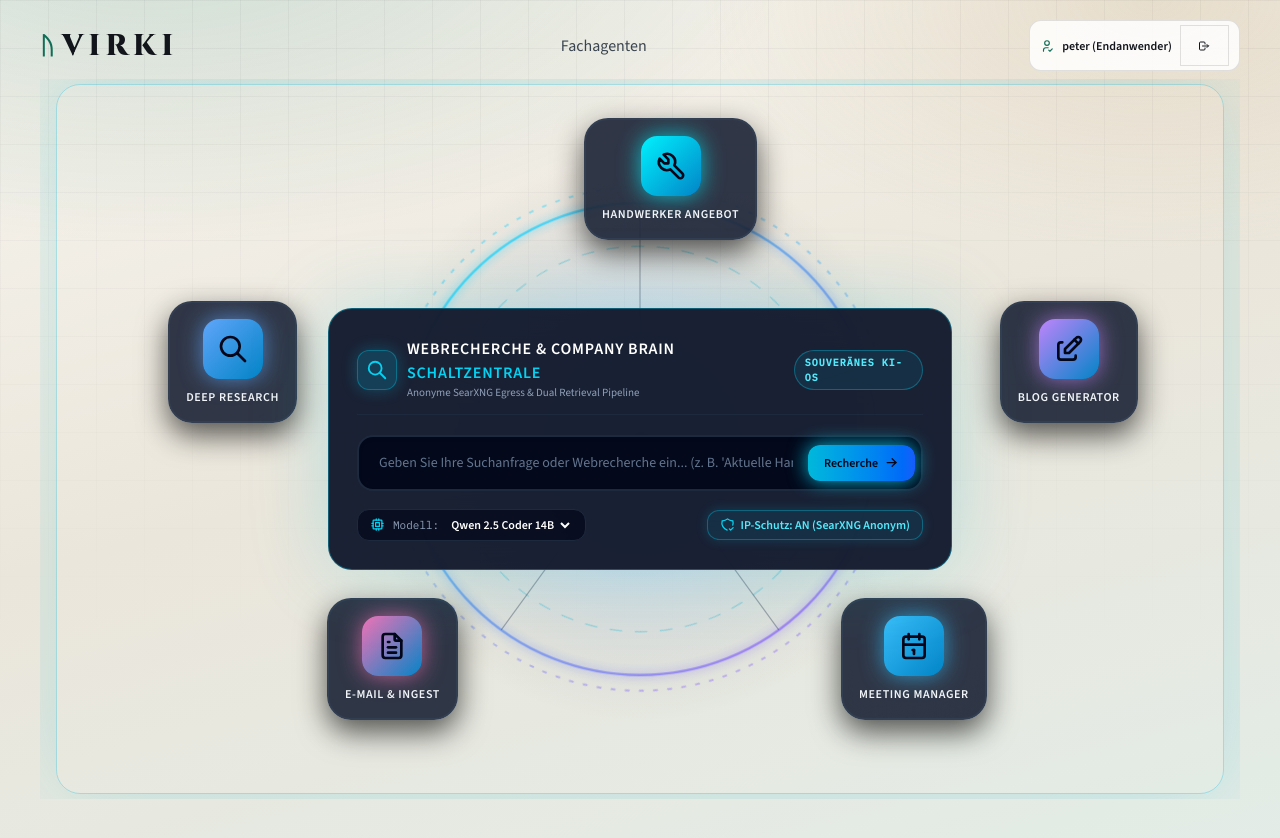
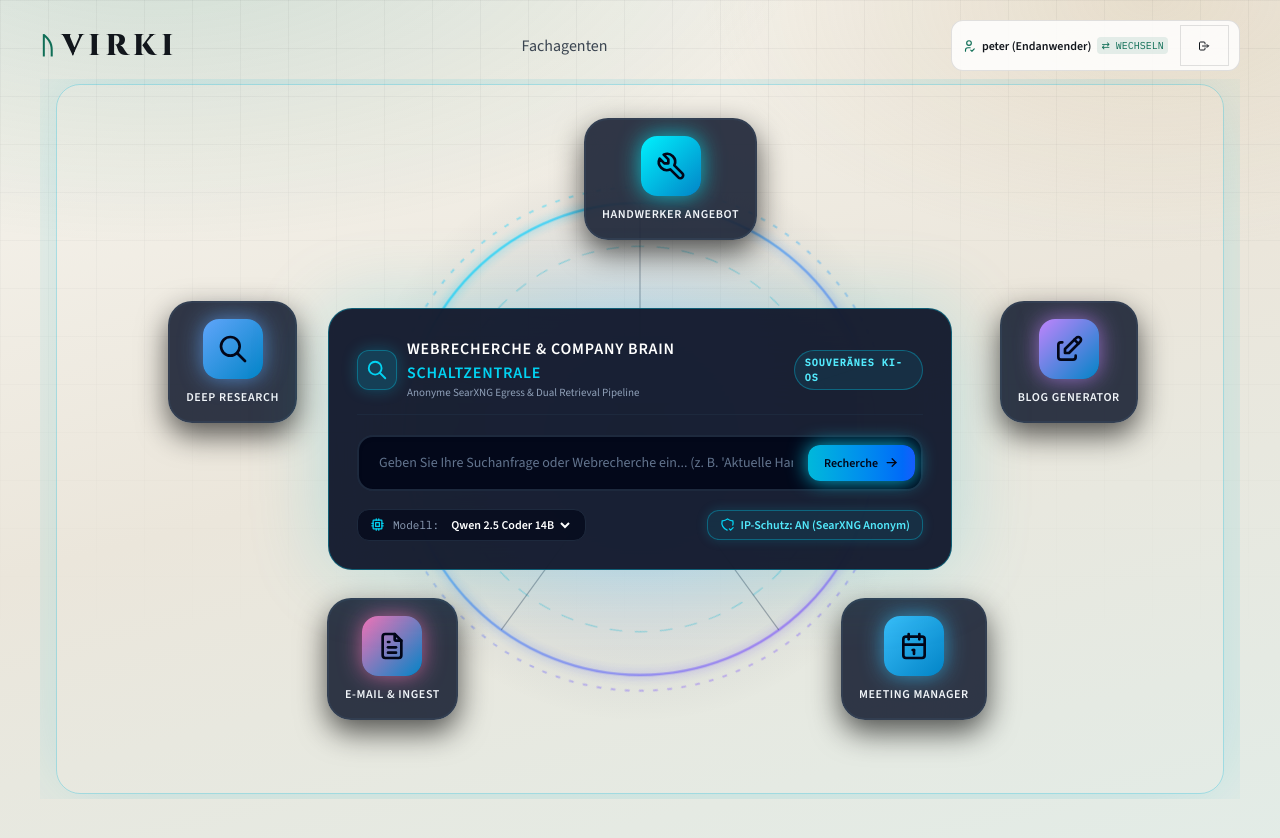
Before and after one commit to NextChapterExperts/ai-os-v2, a Next.js app in the folder core/console-web/: page / in a window 1280 px wide. Shown: the top 838 px of the page. Built offline with nearby package versions, Linux system fonts and the light colour scheme.

Commit message:
feat(dev): restore full DEV multi-agent navigation with 1-click role switch and VM/Docker distribution hub

```diff
--- a/core/console-web/src/components/AppShell.tsx
+++ b/core/console-web/src/components/AppShell.tsx
@@ -3,7 +3,7 @@
 import { useEffect, useState } from "react";
 import Link from "next/link";
 import { usePathname, useRouter } from "next/navigation";
-import { getStoredAuth, logoutUser, AuthUser } from "@/lib/auth";
+import { getStoredAuth, logoutUser, switchRole, AuthUser } from "@/lib/auth";
 import { IconLogout, IconUserCheck, IconShieldLock } from "@tabler/icons-react";
 
 const USER_NAV = [
@@ -12,9 +12,12 @@ const USER_NAV = [
 
 const ADMIN_NAV = [
   { href: "/", label: "Lagebild" },
+  { href: "/agents", label: "Fachagenten" },
+  { href: "/workflows", label: "Workflows" },
   { href: "/company", label: "Unternehmen" },
   { href: "/search", label: "Suche" },
   { href: "/platform", label: "Plattform" },
+  { href: "/platform/vms", label: "VM & Docker" },
 ] as const;
 
 function matchLength(pathname: string, href: string): number {
@@ -120,6 +123,12 @@ export function AppShell({ children }: { children: React.ReactNode }) {
         <div className="flex items-center gap-3 text-right text-xs text-ink-soft">
           {auth ? (
             <div className="flex items-center gap-2 bg-[color-mix(in_oklab,white_85%,transparent)] border border-[var(--line)] rounded-xl px-2.5 py-1 text-xs">
+              <button
+                type="button"
+                onClick={() => switchRole(auth.role === "admin" ? "user" : "admin")}
+                className="flex items-center gap-1.5 hover:opacity-80 transition-opacity cursor-pointer text-left"
+                title={`Klicken um zu ${auth.role === "admin" ? "Endanwender" : "Admin"} zu wechseln`}
+              >
                 {auth.role === "admin" ? (
                   <IconShieldLock size={14} className="text-amber-500" />
                 ) : (
@@ -128,10 +137,14 @@ export function AppShell({ children }: { children: React.ReactNode }) {
                 <span className="font-bold text-[var(--ink)]">
                   {auth.username} ({auth.role === "admin" ? "Admin" : "Endanwender"})
                 </span>
+                <span className="text-[10px] text-signal font-mono uppercase bg-signal/10 px-1 py-0.5 rounded">
+                  ⇄ Wechseln
+                </span>
+              </button>
               <button
                 type="button"
                 onClick={handleLogout}
-                className="btn-ghost py-0.5 px-1.5 text-[11px] text-danger hover:underline inline-flex items-center gap-1 cursor-pointer"
+                className="btn-ghost py-0.5 px-1.5 text-[11px] text-danger hover:underline inline-flex items-center gap-1 cursor-pointer ml-1"
                 title="Abmelden"
               >
                 <IconLogout size={12} />
--- a/core/console-web/src/lib/auth.ts
+++ b/core/console-web/src/lib/auth.ts
@@ -78,6 +78,18 @@ export function loginUser(usernameInput: string, passwordInput: string): AuthUse
   return null;
 }
 
+export function switchRole(targetRole: UserRole) {
+  if (typeof window !== "undefined") {
+    const targetUser = targetRole === "admin" ? "admin" : "peter";
+    const cred = VALID_CREDENTIALS[targetUser];
+    localStorage.setItem(AUTH_USER_KEY, targetUser);
+    localStorage.setItem(AUTH_ROLE_KEY, targetRole);
+    localStorage.setItem("aios_active_user_id", cred.personId);
+    localStorage.setItem("aios_active_user_name", cred.name);
+    window.dispatchEvent(new CustomEvent("aios-auth-changed", { detail: { username: targetUser, role: targetRole } }));
+  }
+}
+
 export function logoutUser() {
   if (typeof window !== "undefined") {
     localStorage.removeItem(AUTH_USER_KEY);
```
Lines whose indentation alone changed are shown as unchanged.
